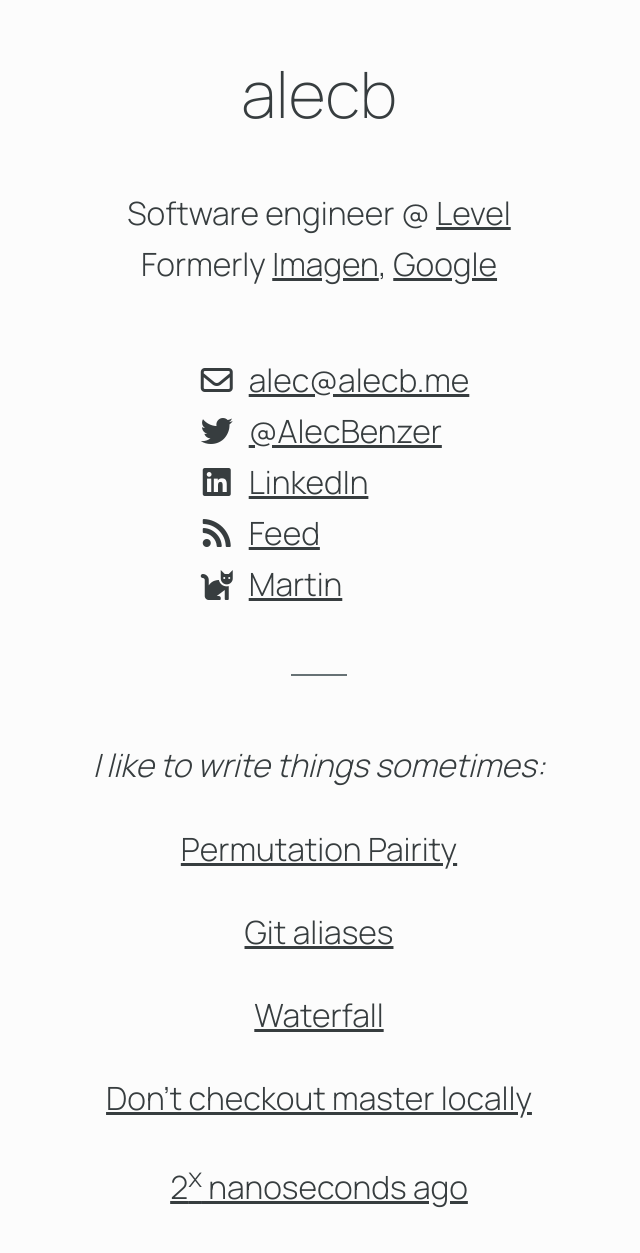
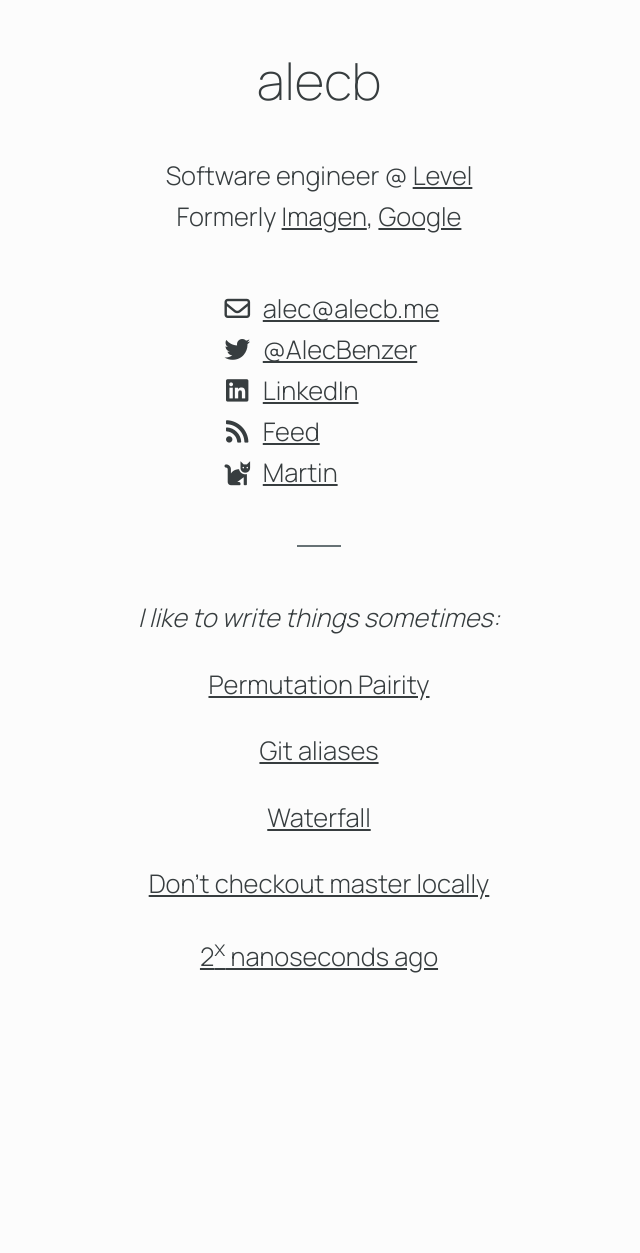
Before and after one commit to AlecBenzer/alecbenzer.github.com, a Jekyll site: the page built from index.md, in a window 1280 px wide. Shown: the whole page, without its empty margins (321-961 px from the left). Built offline with Jekyll 4.4.1, drawn with Linux system fonts in a browser that asks for light colours; nearby versions of some CDN libraries; after the commit the page ends 1017 px from its top, so only the background shows below that.

Commit message:
some more size changes

```diff
--- a/css/style.scss
+++ b/css/style.scss
@@ -19,7 +19,7 @@ body {
   font-weight: 300;
   max-width: $text-width;
   line-height: 1.6;
-  font-size: 2em;
+  font-size: 160%;
 }
 
 strong {
@@ -33,10 +33,10 @@ h4 {
   font-weight: 200;
 }
 
-// not sure why *2
-@media (max-width: $text-width * 2) {
+// not sure why *1.7
+@media (max-width: $text-width * 1.7) {
   body {
-    font-size: 1.1em;
+    font-size: 4vw;
   }
 }
 
```
